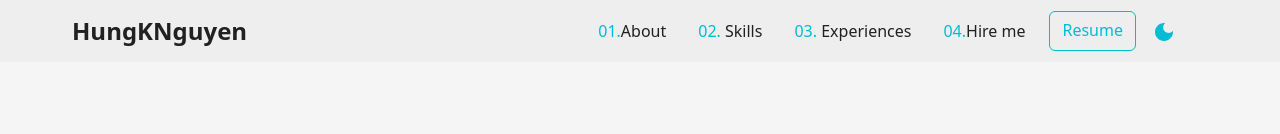
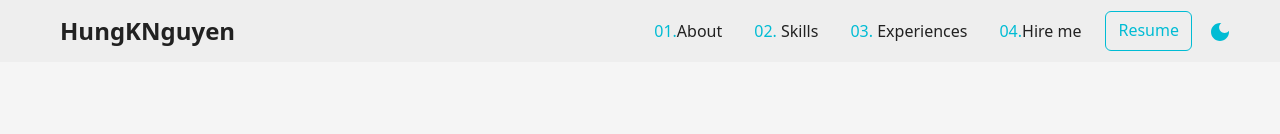
Before and after one commit to HungKNguyen/portfolio, a React (Create React App) app: page / in a window 1280 px wide. Shown: the top 134 px of the page. Built offline with nearby package versions, Linux system fonts and the light colour scheme.

Commit message:
Fixed white space on the right

```diff
--- a/src/App.css
+++ b/src/App.css
@@ -1,3 +1,11 @@
+html, body{
+  height: 100%;
+  width: 100%;
+  margin: 0;
+  padding: 0;
+  overflow-x: hidden;
+}
+
 .night {
   --background: #1c1e21;
   --sectionbackground: #000000;
--- a/src/App.js
+++ b/src/App.js
@@ -31,7 +31,7 @@ function App() {
 
   return (
       <Stack className={`${theme} app`} gap={3} id="home">
-        <Row><TabBar toggleThemeAction={toggleTheme} theme={theme}/></Row>
+          <TabBar toggleThemeAction={toggleTheme} theme={theme}/>
           <Stack className="pt-0 pt-lg-5 px-lg-0 px-4" gap={5}>
               <Row className="justify-content-lg-center mb-5 py-5" id="about">
                   <Col lg={8}><About/></Col>
@@ -55,7 +55,7 @@ function App() {
                   <Col lg={6}><HireMe/></Col>
               </Row>
           </Stack>
-        <Row><Footer/></Row>
+          <Footer/>
       </Stack>
   );
 }
--- a/src/component/Projects.js
+++ b/src/component/Projects.js
@@ -15,7 +15,6 @@ import RESEARCH3 from "../resources/images/research_3.png";
 import GitHubIcon from '@mui/icons-material/GitHub';
 import {useState} from "react";
 import {FadeInSection} from "./FadeInWrap";
-import LUBACKGROUND from "../resources/images/LU_background.png";
 
 export function Projects() {
     const portfolioImgs = [PORT1, PORT2, PORT3]
--- a/src/component/TabBar.js
+++ b/src/component/TabBar.js
@@ -6,11 +6,10 @@ import LightModeIcon from '@mui/icons-material/LightMode';
 
 export function TabBar(props) {
     return (
-        <Navbar className="tab_bar m-0 px-md-5" fixed="top">
-            <Container className="m-0">
+        <Navbar className="tab_bar px-md-5 px-2" fixed="top">
             <Navbar.Brand href="#home" className="ms-0 me-auto">
                 <Container>
-                        <Row style={{width : "100%", height : "100%"}}>
+                    <Row>
                         <Col>
                             <span className="primary fw-bold fs-4">{S.TAB_BAR_LOGO}</span>
                         </Col>
@@ -55,7 +54,6 @@ export function TabBar(props) {
                 </NavDropdown>
             </div>
             <ThemeToggle theme={props.theme} action={props.toggleThemeAction}/>
-            </Container>
         </Navbar>
     )
 }
```
Lines whose indentation alone changed are shown as unchanged.
